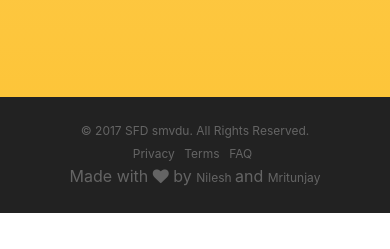
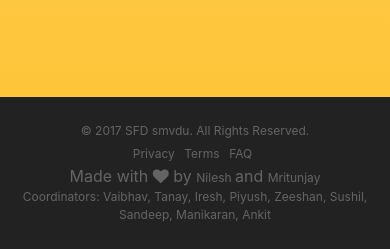
Before and after one commit to rsm23/software-freedom-day-smvdu, a React app: page index.html in a window 390 px wide. Shown: the part 6122-6371 px from the top of the page. Before the commit the page ends 6335 px from the top, so only its background shows below. Built offline with nearby package versions, Linux system fonts and the light colour scheme; files whose address does not match are found by name; a web font is replaced by a local one.

Commit message:
Fixing the Coordinators list issue
Fixing the Coordinators list going offscreen on small screen sizes issue

```diff
--- a/index.html
+++ b/index.html
@@ -341,6 +341,7 @@
               Made with <i class="fa fa-heart"></i> by <a href="https://github.com/nileshgulia1" target="_blank"> Nilesh </a>and <a href="https://github.com/mritunjaygoutam12"target="_blank">Mritunjay</a>
           </li>
         </ul>
+          <p>Coordinators: Vaibhav, Tanay, Iresh, Piyush, Zeeshan, Sushil, Sandeep, Manikaran, Ankit</p>
       </div>
     </footer>
 
```
